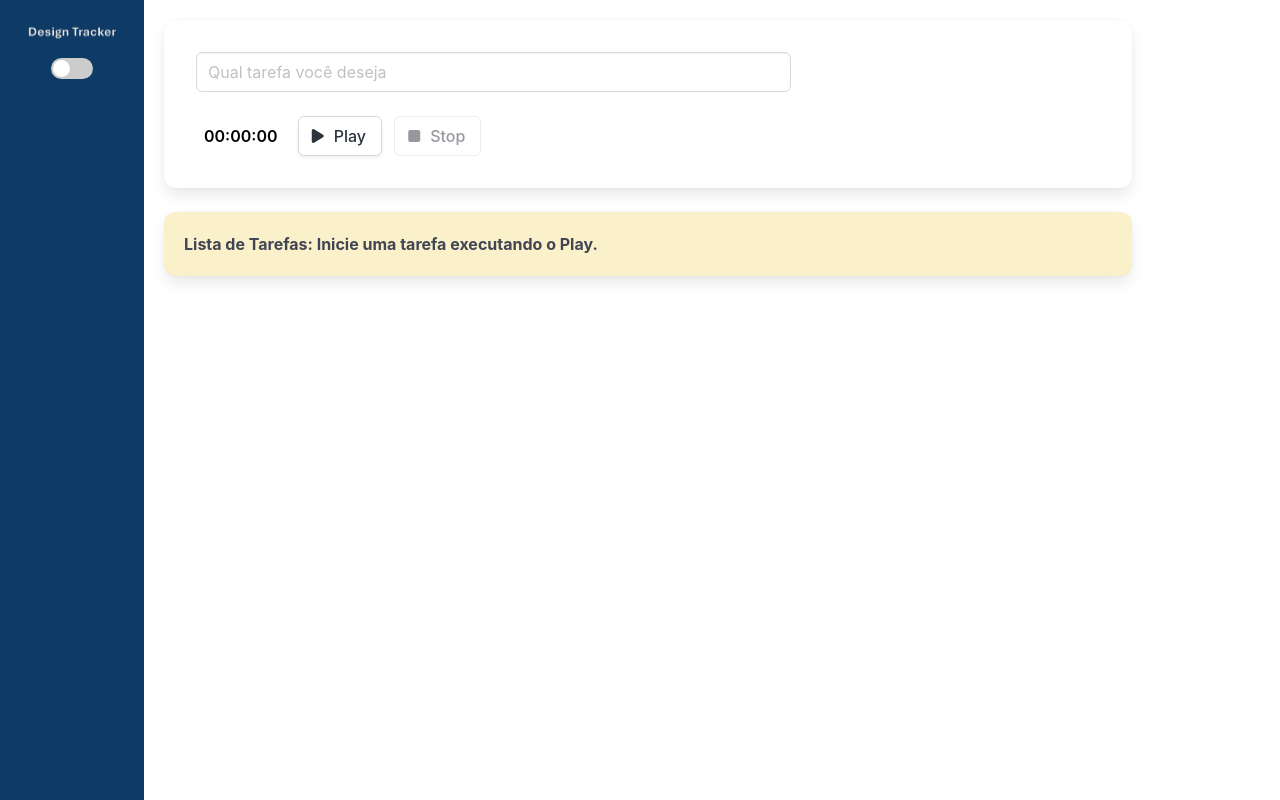
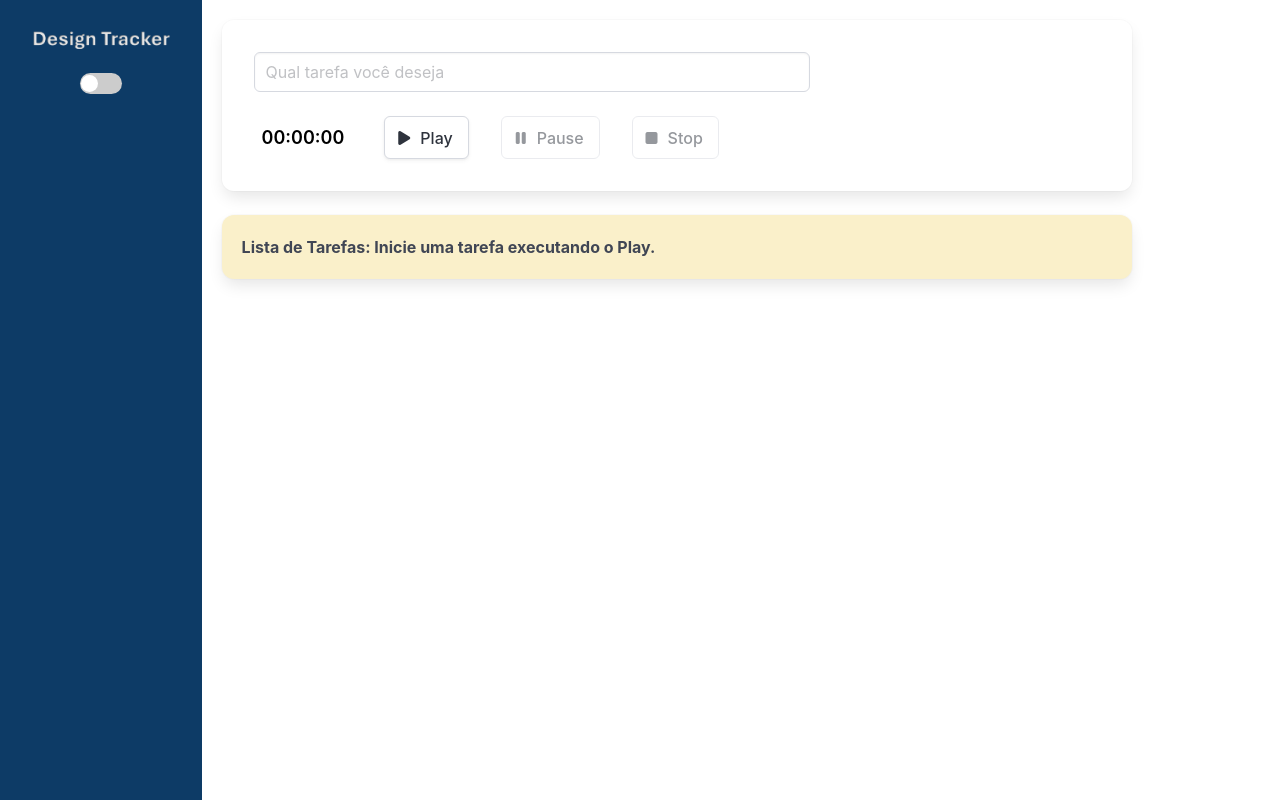
Before and after one commit to Roger-Kk/Cursos-JS, a Vue app in the folder Vue Design Tracker/design-tracker/: page / in a window 1280 px wide. Built offline with nearby package versions, Linux system fonts and the light colour scheme.

Commit message:
Criação botão pause

```diff
--- a/Vue Design Tracker/design-tracker/src/App.vue
+++ b/Vue Design Tracker/design-tracker/src/App.vue
@@ -69,7 +69,7 @@ main{
 
 .container {
   display: flex;
-  flex-wrap: nowrap;
+  flex-wrap: wrap;
   min-height: 100vh;
   width: 100%;
   padding: 0;
@@ -82,7 +82,7 @@ main.modo-escuro{
 }
 
 .barra-lateral {
-  flex: 1 1 12.5%;
+  flex: 1 1 15%;
   background-color: #0d3b66; /* Cor de fundo para a barra lateral */
   color: white;
   padding: 10px;
@@ -90,7 +90,7 @@ main.modo-escuro{
 }
 
 .conteudo {
-  flex: 1 1 87.5%;
+  flex: 1 1 80%;
   background-color: var(--bg-primario); /* Cor de fundo para o conteúdo */
   color: #181818;
   padding: 20px;
--- a/Vue Design Tracker/design-tracker/src/components/Cronometro.vue
+++ b/Vue Design Tracker/design-tracker/src/components/Cronometro.vue
@@ -29,6 +29,7 @@ export default defineComponent({
 
 .display{
     color: var(--texto-primario);
+    font-size: large;
 }
 
 </style>
--- a/Vue Design Tracker/design-tracker/src/components/Temporizador.vue
+++ b/Vue Design Tracker/design-tracker/src/components/Temporizador.vue
@@ -1,10 +1,12 @@
 <template>
-    <div class="is-flex is align-itens-center is-justify-content-space-between">
+    <div class="is-flex is align-itens-center is-justify-content-space-between" style="gap: 2rem;">
         <div class="cronometro">
             <CronometroTempo :tempoEmSegundos="tempoEmSegundos"/>
         </div>
         <BotaoDesign @clicado="iniciar" icone="fas fa-play" texto="Play" :desabilitado="cronometroRodando"/>
-        <BotaoDesign @clicado="finalizar" icone="fas fa-stop" texto="Stop" :desabilitado="!cronometroRodando"/>
+        <!---->
+        <BotaoDesign @clicado="pausar" icone="fas fa-pause" texto="Pause" :desabilitado="!cronometroRodando"/>
+        <BotaoDesign @clicado="finalizar" icone="fas fa-stop" texto="Stop" :desabilitado="!cronometroIniciado"/>
     </div>
 </template>
 
@@ -26,18 +28,27 @@ export default defineComponent({
         return{
             tempoEmSegundos: 0,
             cronometro: 0,
+            cronometroIniciado: false,
             cronometroRodando: false
         }
     },
     methods:{
         iniciar(){
             this.cronometroRodando = true
+            this.cronometroIniciado = true
             this.cronometro = setInterval(()=>{
                 this.tempoEmSegundos += 1
             }, 1000)
         },
+
+        pausar(){
+            clearInterval(this.cronometro)
+            this.cronometroRodando = false
+        },
+
         finalizar(){
             this.cronometroRodando = false
+            this.cronometroIniciado = false
             clearInterval(this.cronometro)
             this.$emit('aoTemporizadorFinalizado', this.tempoEmSegundos)
             this.tempoEmSegundos = 0
```
